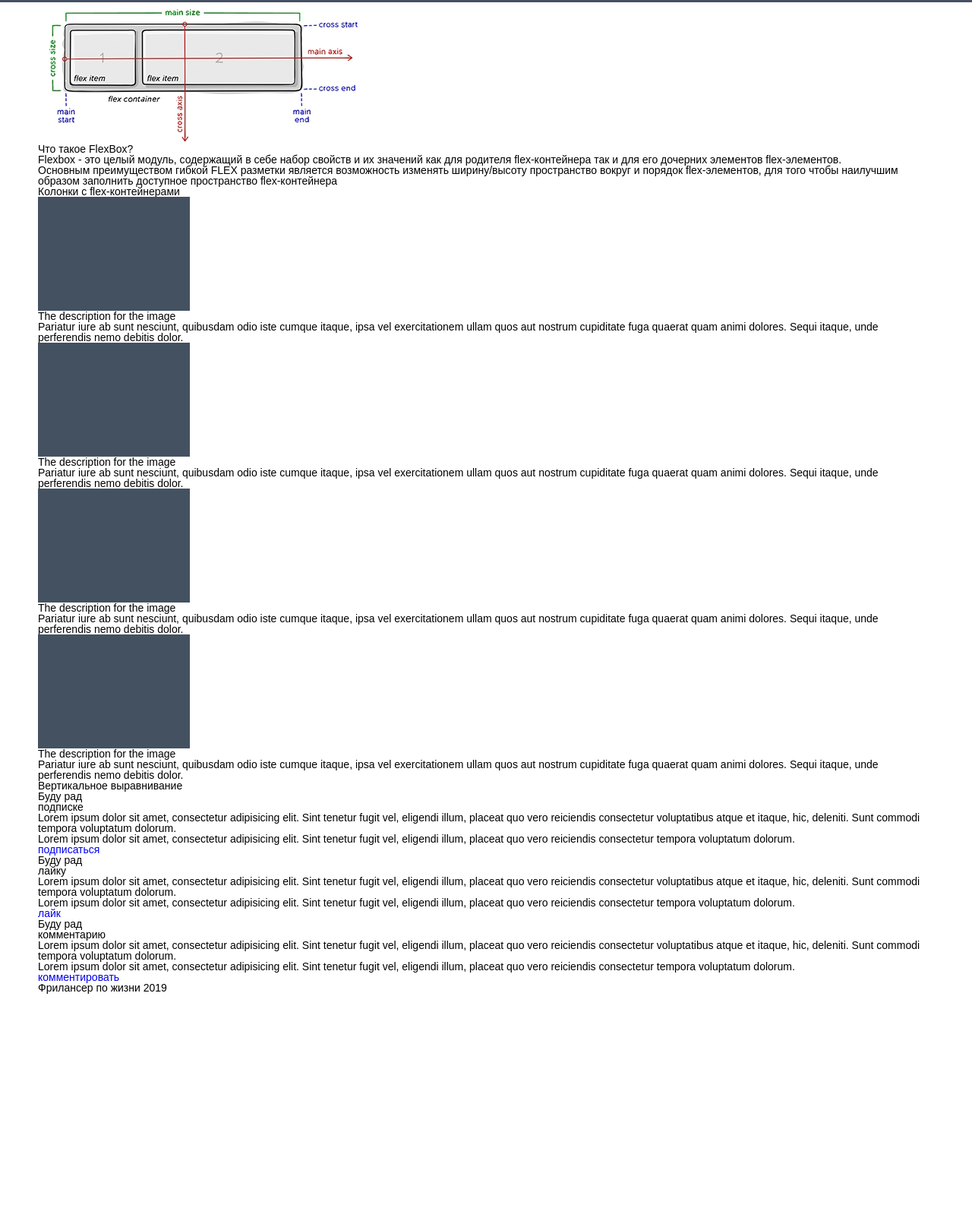
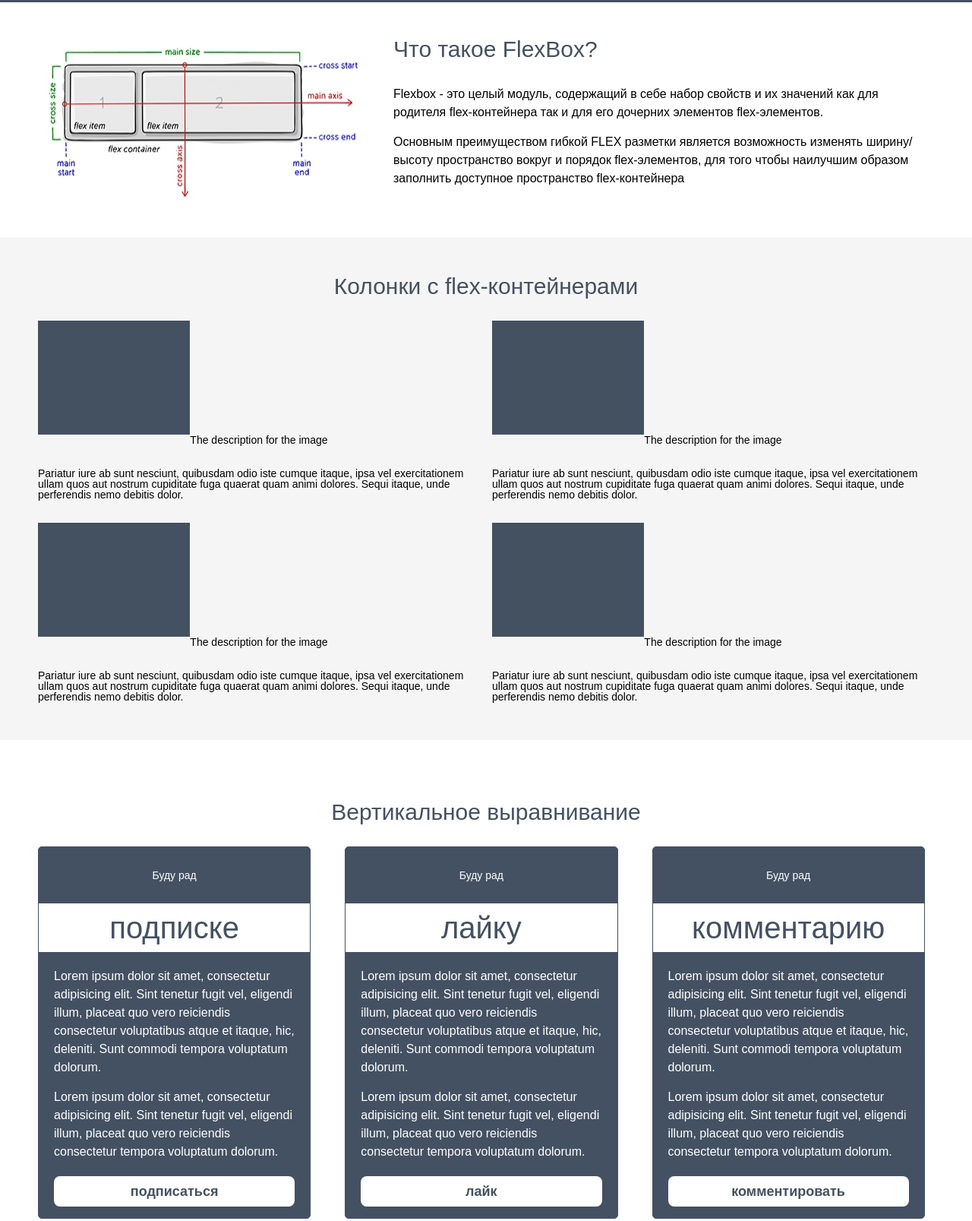
Before and after one commit to romchesko-pazzi/flex-practise, a plain HTML site: page index.html in a window 1280 px wide. Shown: the part 337-1944 px from the top of the page at 76% size. Before the commit the page ends 1645 px from the top, so only its background shows below. Drawn offline with Linux system fonts and the light colour scheme.

Commit message:
feat: add new blocks

```diff
--- a/style.css
+++ b/style.css
@@ -52,3 +52,185 @@ body {
     font-size: 20px;
     background: url(img/icons/icon.png) no-repeat;
 }
+
+
+.what {
+    padding: 50px 0px;
+}
+
+.what__row {
+    display: flex;
+}
+.what__image {
+    flex: 0 0 430px;
+}
+.what__text {
+    padding: 0 0 0 38px;
+    font-size: 16px;
+    line-height: 24px;
+}
+
+.what__title {
+    margin: 0 0 35px 0;
+}
+
+.title {
+    color: #445161;
+	font-size: 30px;
+}
+
+.what__paragraphs p {
+    padding: 0 0 15px 0;
+}
+
+
+.columns {
+    background-color: #f5f5f5;
+    padding: 50px 0 20px 0;
+}
+
+.columns__title {
+    text-align: center;
+    margin: 0 0 30px 0;
+}
+
+.columns__row {
+    display: flex;
+    flex-wrap: wrap;
+    margin: 0px -8px;
+}
+
+.columns__column {
+    flex: 0 1 50%;
+    padding: 0px 8px;
+    margin: 0px 0px 30px 0px;
+}
+
+.item__row {
+    display: flex;
+}
+
+.item__image {
+    flex: 1 1 200px;
+}
+
+.item__text {
+    padding: 0px 0px 0px 15px;
+    flex: 1 1 auto;
+}
+
+.item__title-title {
+    color: #445161;
+	font-size: 24px;
+	margin: 0px 0px 15px 0px;
+}
+
+.item__paragraph {
+    color: #333333;
+	font-size: 16px;
+	line-height: 24px;
+}
+
+
+.container-vert {
+    max-width: 990px;
+    margin: 0px auto;
+}
+
+.vertical {
+    padding: 50px;
+}
+
+.vertical__title {
+    text-align: center;
+    margin: 30px 0px;
+}
+
+.vertical__row {
+    display: flex;
+    margin: 0px -22.5px;
+}
+
+.vertical__column {
+    flex: 0 1 33%;
+    padding: 0px 22.5px;
+    display: flex;
+}
+
+.vertical__item {
+    background-color: #445162;
+    color: white;
+    border-radius: 5px;
+    border: 1px solid #445162;
+    padding: 0px 0px 15px 0px;
+    display: flex;
+    flex-direction: column;
+}
+
+.vertical__title-title {
+    text-align: center;
+    padding: 15px 0;
+	font-size: 24px;
+	text-transform: uppercase;
+}
+
+.vertical__subtitle {
+    text-align: center;
+    background-color: white;
+    color: #445162;
+    font-size: 40px;
+    padding: 12px 0px;
+}
+
+.vertical__text p {
+    margin: 0px 0px 15px 0px;
+}
+
+.vertical__text {
+    padding: 20px;
+    font-size: 16px;
+    line-height: 24px;
+    flex: 1 1 auto;
+}
+
+.vertical__text p:last-child {
+    margin-bottom: 0px;
+}
+
+.vertical__button {
+    display: block;
+    background-color: white;
+    color: #445162;
+    font-size: 18px;
+    border-radius: 8px;
+    text-align: center;
+    margin: 0px 20px;
+    line-height: 40px;
+    font-weight: 700;
+
+}
+
+
+.column1 {
+    align-self: center;
+}
+
+.column3 {
+    align-self: end;
+}
+
+
+.footer {
+    background-color: #feffd1;
+}
+.footer__row {
+    display: flex;
+    height: 65px;
+    justify-content: center;
+    align-items: center;
+}
+.footer__text {
+    color: #445162;
+	font-size: 12px;
+	letter-spacing: 0.3px;
+}
```
